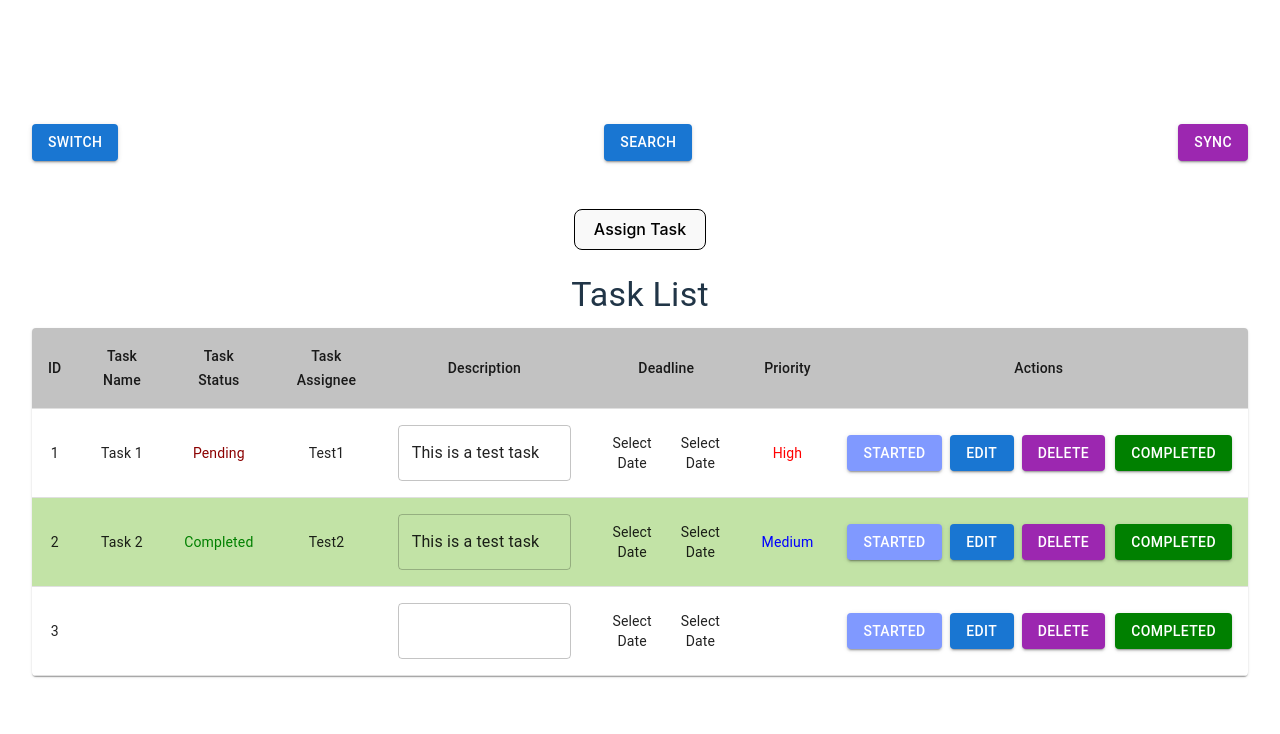
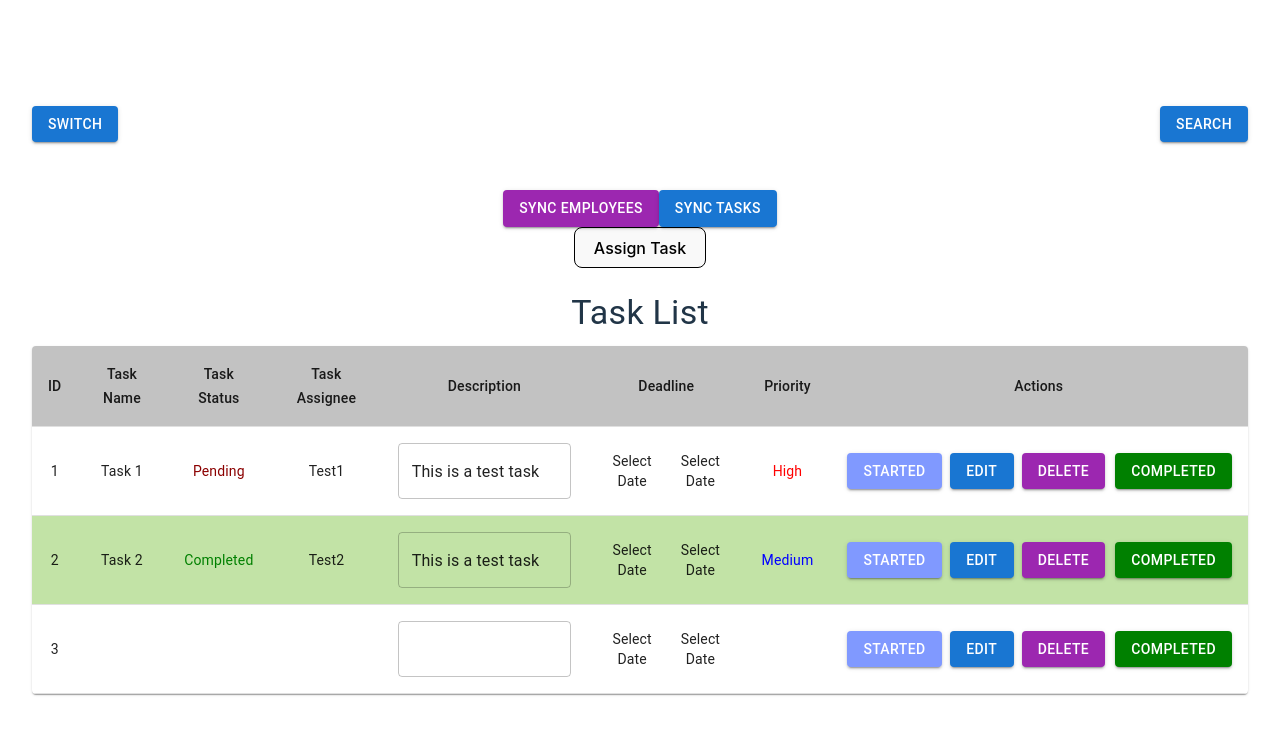
Before and after one commit to Shrey0610/TaskManager, a React (Vite) app in the folder task-manager/: page / in a window 1280 px wide. Shown: the top 734 px of the page. Built offline with nearby package versions, Linux system fonts and the light colour scheme.

Commit message:
added Sync Button sfor Employees and Tasks successfully

```diff
--- a/task-manager/src/App.jsx
+++ b/task-manager/src/App.jsx
@@ -87,19 +87,10 @@ const AppWrapper = () => {
         </Button>
 
         {/* On clickling Sync, the state and data gets updated to latest. */}
-          <TasksProvider>
-          <EmployeeProvider>
-        <Button
-         variant="contained"
-         color="secondary">
-            Sync
-         </Button>
-      </EmployeeProvider>
-      </TasksProvider>
       </div>
       <br />
       <br />
-      <TasksProvider>
+      {/* <TasksProvider> */}
         <EmployeeProvider>
           <Routes>
             <Route index element={<App />} />
@@ -107,7 +98,7 @@ const AppWrapper = () => {
             <Route path="/search" element={<TaskSearch />} />
           </Routes>
         </EmployeeProvider>
-      </TasksProvider>
+      {/* </TasksProvider> */}
     </StrictMode>
   );
 };
--- a/task-manager/src/EmployeeContext.jsx
+++ b/task-manager/src/EmployeeContext.jsx
@@ -1,5 +1,6 @@
 import { createContext, useState, useEffect } from "react";
 import PropTypes from "prop-types";
+import { Button } from "@mui/material";
 
 export const EmployeeContext = createContext();
 
@@ -7,6 +8,9 @@ export const EmployeeProvider = ({ children }) => {
     const [assignees, setAssignees] = useState([
         { id: 1, name: "Shrey", email: "ss@example.com", phoneNum: "12345678", dob: "2003-10-06" },
     ]);
+
+    const [syncTrigger, setSyncTrigger] = useState(0);
+
 
     // Fetch assignees from MySQL on component mount
     const fetchAssignee = async() => {
@@ -21,7 +25,9 @@ export const EmployeeProvider = ({ children }) => {
 
     useEffect(() => {
         fetchAssignee();
-    }, []);
+    }, [syncTrigger]);
+
+    const handleSync = () => setSyncTrigger(prev => prev + 1);
 
     // Add Employee
     const addAssignee = (employee) => {
@@ -55,9 +61,14 @@ export const EmployeeProvider = ({ children }) => {
     };
 
     return (
-        <EmployeeContext.Provider value={{ assignees, addAssignee, deleteAssignee, editAssignee }}>
+        <>
+        <Button variant="contained" color="secondary" onClick={handleSync}>
+                Sync Employees
+            </Button>
+        <EmployeeContext.Provider value={{ assignees, addAssignee, deleteAssignee, editAssignee, fetchAssignee }}>
             {children}
         </EmployeeContext.Provider>
+        </>
     );
 };
 
--- a/task-manager/src/TasksContext.jsx
+++ b/task-manager/src/TasksContext.jsx
@@ -1,5 +1,6 @@
 import { createContext, useState, useEffect } from "react";
 import PropTypes from "prop-types";
+import { Button } from "@mui/material";
 
 export const TasksContext = createContext();
 
@@ -8,6 +9,8 @@ export const TasksProvider = ({ children }) => {
         { id: 1, name: "Task 1", taskStatus: "Pending", taskAssignee: "Test1", priority: "High", description: "This is a test task", start: "", end:"" },
         { id: 2, name: "Task 2", taskStatus: "Completed", taskAssignee: "Test2", priority: "Medium", description: "This is a test task", start: "", end:"" }
     ]);
+
+    const [syncTrigger, setSyncTrigger] = useState(0);
 
     // Fetch tasks from MySQL on component mount
     const fetchTasks = async (task) => {
@@ -23,7 +26,9 @@ export const TasksProvider = ({ children }) => {
 
     useEffect(() => {
         fetchTasks();
-    }, []);
+    }, [syncTrigger]);
+
+    const handleSync = () => setSyncTrigger(prev => prev + 1);
 
     // Add Task
     const addTask = (task) => {
@@ -62,9 +67,14 @@ export const TasksProvider = ({ children }) => {
 
 
     return (
-        <TasksContext.Provider value={{ tasks, addTask, deleteTask, editTask }}>
+        <>
+        <Button variant="contained" color="primary" onClick={handleSync}>
+            Sync Tasks
+        </Button>
+        <TasksContext.Provider value={{ tasks, addTask, deleteTask, editTask, fetchTasks }}>
             {children}
         </TasksContext.Provider>
+        </>
     );
 };
 
```
Also changed, not shown: task-manager/src/main.jsx (+7 -1 lines).
